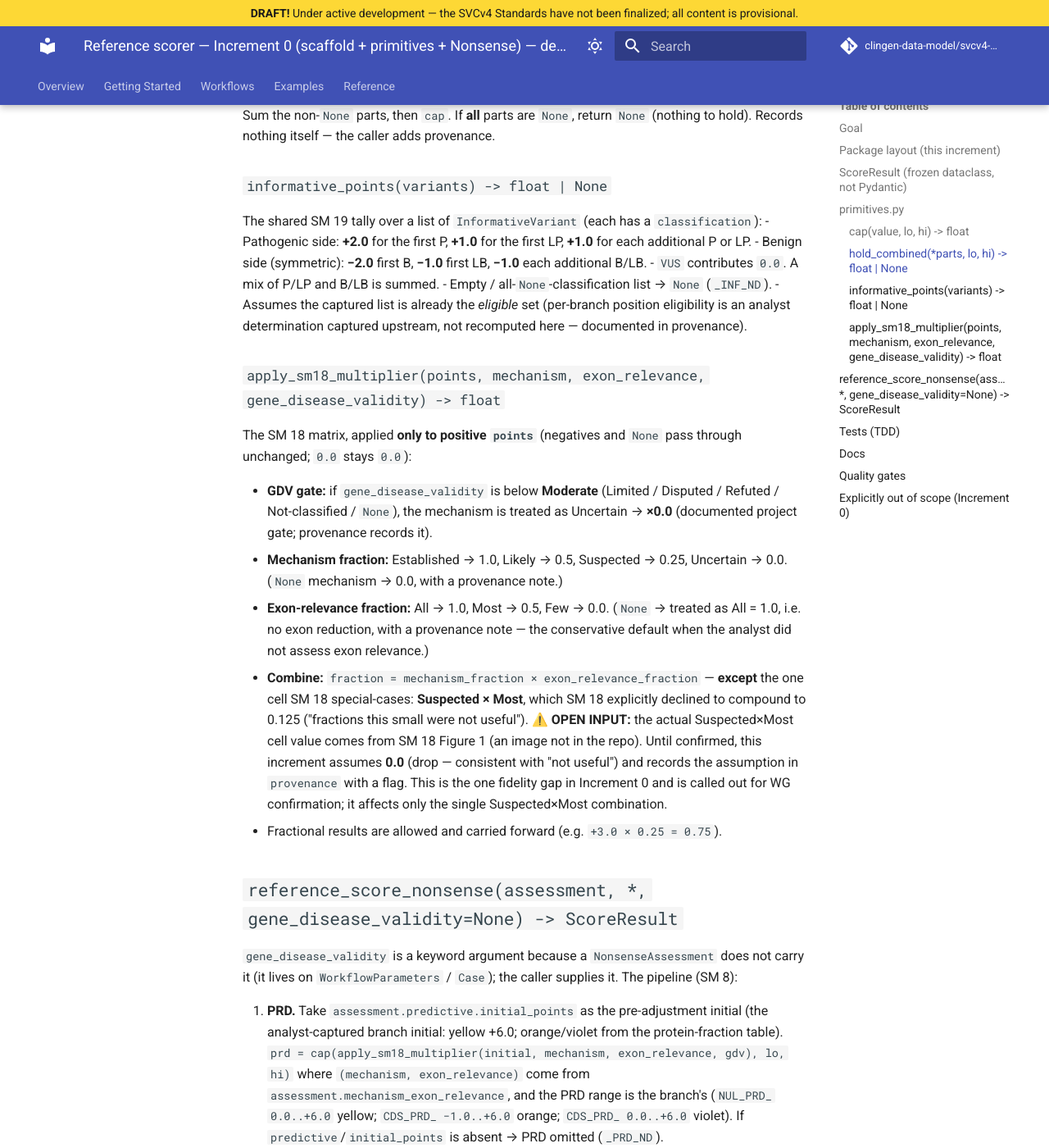
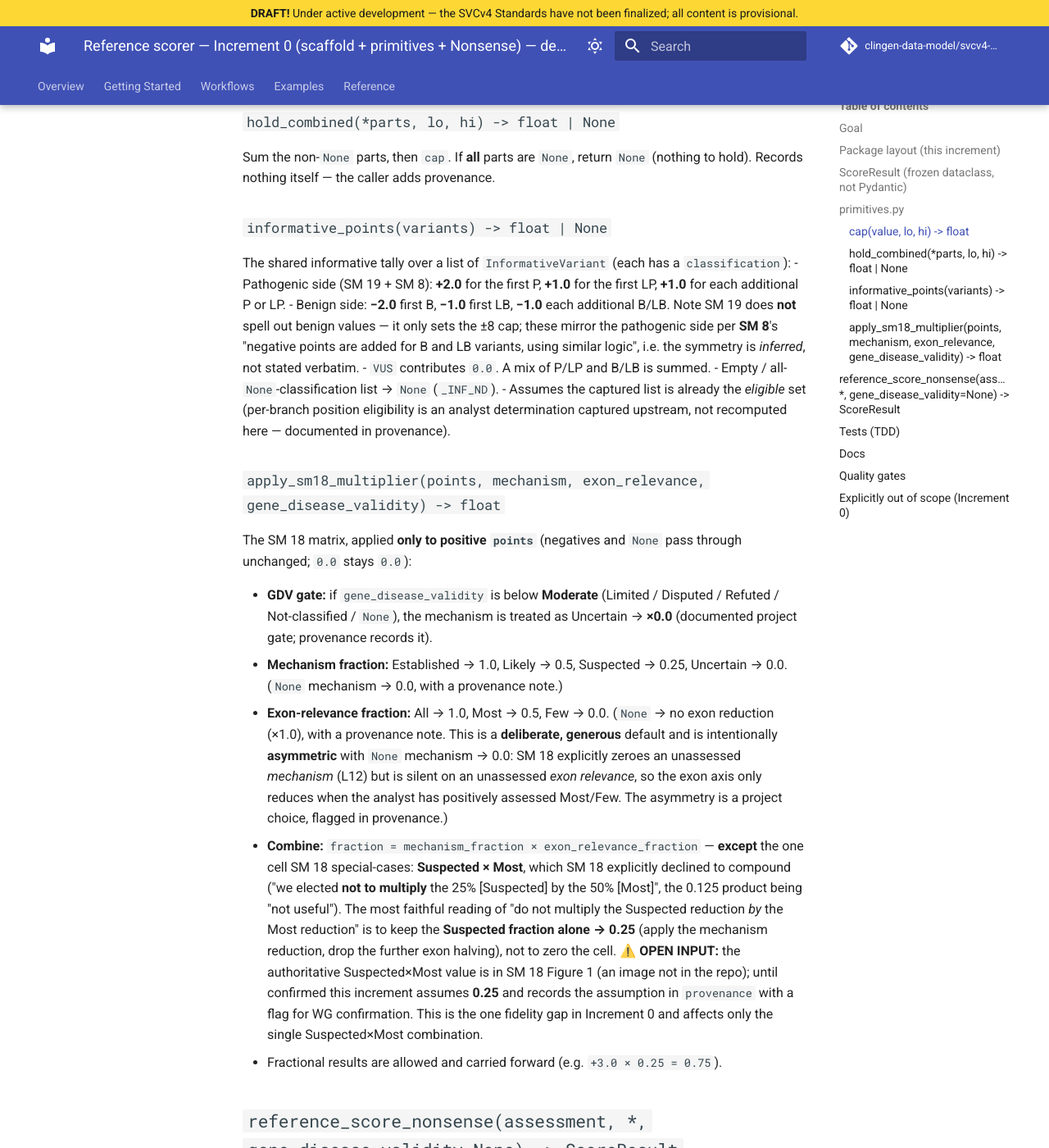
Before and after one commit to clingen-data-model/svcv4-model, an MkDocs documentation site: the page built from docs/superpowers/specs/2026-08-22-scoring-increment0-nonsense-design.md, in a window 1280 px wide and 1400 px high, scrolled down 1619 px. Shown: the whole window at 82% size. Built offline with MkDocs 1.6.1 and Material for MkDocs 9.7.7, drawn with Linux system fonts in a browser that asks for light colours; comment, search, counter and statistics services are not loaded; some of the changed text lies outside the part shown.

Commit message:
Fix Increment 0 spec per spec-review: gencc_mechanism field, PfdParentCode value compare, Suspected×Most→0.25, benign-tally attribution, exon-None asymmetry
Co-Authored-By: Claude Opus 4.8 (1M context) <noreply@anthropic.com>

```diff
--- a/docs/superpowers/specs/2026-08-22-scoring-increment0-nonsense-design.md
+++ b/docs/superpowers/specs/2026-08-22-scoring-increment0-nonsense-design.md
@@ -42,7 +42,9 @@ A **compute DTO**, deliberately a `@dataclass(frozen=True)` rather than a Pydant
 it is scorer output, not a captured evidence entity, and must never land in `schemas/json`
 or the model reference. Fields:
 
-- `parent_code: str | None` — e.g. `"NUL_"` / `"CDS_"`.
+- `parent_code: str | None` — the `PfdParentCode` **value**, i.e. `"NUL"` / `"CDS"` (no
+  trailing underscore — `PfdParentCode.NUL == "NUL"`). The `_`-suffixed forms (`NUL_`, `CDS_`)
+  are code *notation* used only in `provenance` display, never for comparison.
 - `sub_code_points: dict[str, float]` — coded sub-code values, e.g. `{"PRD": 6.0, "FXN": 2.0,
   "INF": 1.0}`. A step that is un-scoreable / No-Data is **omitted** (not `0.0`), and noted in
   `provenance`.
@@ -63,10 +65,13 @@ Sum the non-`None` parts, then `cap`. If **all** parts are `None`, return `None`
 hold). Records nothing itself — the caller adds provenance.
 
 ### `informative_points(variants) -> float | None`
-The shared SM 19 tally over a list of `InformativeVariant` (each has a `classification`):
-- Pathogenic side: **+2.0** for the first P, **+1.0** for the first LP, **+1.0** for each
-  additional P or LP.
-- Benign side (symmetric): **−2.0** first B, **−1.0** first LB, **−1.0** each additional B/LB.
+The shared informative tally over a list of `InformativeVariant` (each has a `classification`):
+- Pathogenic side (SM 19 + SM 8): **+2.0** for the first P, **+1.0** for the first LP,
+  **+1.0** for each additional P or LP.
+- Benign side: **−2.0** first B, **−1.0** first LB, **−1.0** each additional B/LB. Note SM 19
+  does **not** spell out benign values — it only sets the ±8 cap; these mirror the pathogenic
+  side per **SM 8**'s "negative points are added for B and LB variants, using similar logic",
+  i.e. the symmetry is *inferred*, not stated verbatim.
 - `VUS` contributes `0.0`. A mix of P/LP and B/LB is summed.
 - Empty / all-`None`-classification list → `None` (`_INF_ND`).
 - Assumes the captured list is already the *eligible* set (per-branch position eligibility is
@@ -81,16 +86,22 @@ unchanged; `0.0` stays `0.0`):
   (documented project gate; provenance records it).
 - **Mechanism fraction:** Established → 1.0, Likely → 0.5, Suspected → 0.25, Uncertain →
   0.0. (`None` mechanism → 0.0, with a provenance note.)
-- **Exon-relevance fraction:** All → 1.0, Most → 0.5, Few → 0.0. (`None` → treated as All =
-  1.0, i.e. no exon reduction, with a provenance note — the conservative default when the
-  analyst did not assess exon relevance.)
+- **Exon-relevance fraction:** All → 1.0, Most → 0.5, Few → 0.0. (`None` → no exon reduction
+  (×1.0), with a provenance note. This is a **deliberate, generous** default and is
+  intentionally **asymmetric** with `None` mechanism → 0.0: SM 18 explicitly zeroes an
+  unassessed *mechanism* (L12) but is silent on an unassessed *exon relevance*, so the exon
+  axis only reduces when the analyst has positively assessed Most/Few. The asymmetry is a
+  project choice, flagged in provenance.)
 - **Combine:** `fraction = mechanism_fraction × exon_relevance_fraction` — **except** the one
   cell SM 18 special-cases: **Suspected × Most**, which SM 18 explicitly declined to compound
-  to 0.125 ("fractions this small were not useful"). **⚠️ OPEN INPUT:** the actual
-  Suspected×Most cell value comes from SM 18 Figure 1 (an image not in the repo). Until
-  confirmed, this increment assumes **0.0** (drop — consistent with "not useful") and records
-  the assumption in `provenance` with a flag. This is the one fidelity gap in Increment 0 and
-  is called out for WG confirmation; it affects only the single Suspected×Most combination.
+  ("we elected **not to multiply** the 25% [Suspected] by the 50% [Most]", the 0.125 product
+  being "not useful"). The most faithful reading of "do not multiply the Suspected reduction
+  *by* the Most reduction" is to keep the **Suspected fraction alone → 0.25** (apply the
+  mechanism reduction, drop the further exon halving), not to zero the cell. **⚠️ OPEN INPUT:**
+  the authoritative Suspected×Most value is in SM 18 Figure 1 (an image not in the repo); until
+  confirmed this increment assumes **0.25** and records the assumption in `provenance` with a
+  flag for WG confirmation. This is the one fidelity gap in Increment 0 and affects only the
+  single Suspected×Most combination.
 - Fractional results are allowed and carried forward (e.g. `+3.0 × 0.25 = 0.75`).
 
 ## `reference_score_nonsense(assessment, *, gene_disease_validity=None) -> ScoreResult`
@@ -101,7 +112,9 @@ unchanged; `0.0` stays `0.0`):
 1. **PRD.** Take `assessment.predictive.initial_points` as the pre-adjustment initial (the
    analyst-captured branch initial: yellow +6.0; orange/violet from the protein-fraction
    table). `prd = cap(apply_sm18_multiplier(initial, mechanism, exon_relevance, gdv), lo, hi)`
-   where `(mechanism, exon_relevance)` come from `assessment.mechanism_exon_relevance`, and the
+   where `mechanism = assessment.mechanism_exon_relevance.gencc_mechanism` and
+   `exon_relevance = assessment.mechanism_exon_relevance.exon_relevance` — **the field is
+   `gencc_mechanism`, not `mechanism`** (a wrong name here crashes) — and the
    PRD range is the branch's (`NUL_PRD_ 0.0..+6.0` yellow; `CDS_PRD_ −1.0..+6.0` orange;
    `CDS_PRD_ 0.0..+6.0` violet). If `predictive`/`initial_points` is absent → PRD omitted
    (`_PRD_ND`).
@@ -116,9 +129,11 @@ unchanged; `0.0` stays `0.0`):
    cap `NUL_/CDS_ −8.0..+10.0`.
 6. Return `ScoreResult(parent_code, sub_code_points, held_combined={"PRD+FXN": held},
    parent_total, provenance, authoritative=False)`. `parent_code` follows the branch
-   (`NUL_` yellow; `CDS_` orange/violet), consistent with `assessment.parent_code`; if the
-   captured `parent_code` disagrees, that contradiction is noted in `provenance` (the reference
-   scorer reports, it does not "fix" captured data).
+   (`PfdParentCode.NUL` = `"NUL"` yellow; `PfdParentCode.CDS` = `"CDS"` orange/violet). Compare
+   against the captured `assessment.parent_code` **by enum value** (both are `"NUL"`/`"CDS"`,
+   underscore-free — a naive `"NUL_"` compare would always mis-fire); only a genuine value
+   mismatch is noted in `provenance` (the reference scorer reports, it does not "fix" captured
+   data).
 
 Cross-check helpers (not enforcement): where the assessment ALSO carries analyst-coded
 `prd_points` / `parent_total`, the tests assert the reference computation matches — turning
@@ -130,7 +145,8 @@ the scorer into a validator of the documented rules against hand-worked values.
 - `cap` clamps low/high/inside/`None`.
 - `apply_sm18_multiplier`: Established×All = full; Likely×All = ½; Suspected×All = ¼ (0.75
   from +3.0); mechanism `Uncertain`/exon `Few` → 0.0; GDV below Moderate → 0.0; negatives and
-  `0.0` pass through unchanged; the flagged Suspected×Most → 0.0 (assumption) with provenance.
+  `0.0` pass through unchanged; the flagged Suspected×Most → **0.25** (assumption) with a
+  provenance flag.
 - `hold_combined`: sums + caps; all-`None` → `None`.
 - `informative_points`: 1 P → +2.0; 1 P + 2 LP → +4.0; 1 LP → +1.0; 2 B → −3.0; P+B mix
   sums; all-VUS → 0.0; empty → `None`.
```
